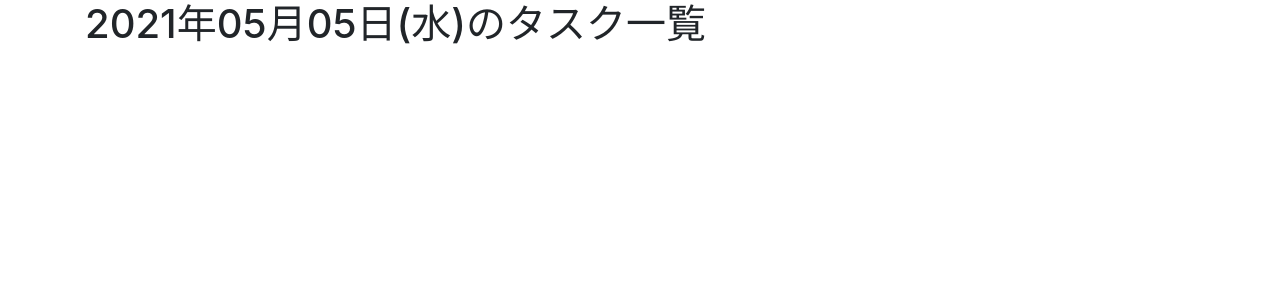
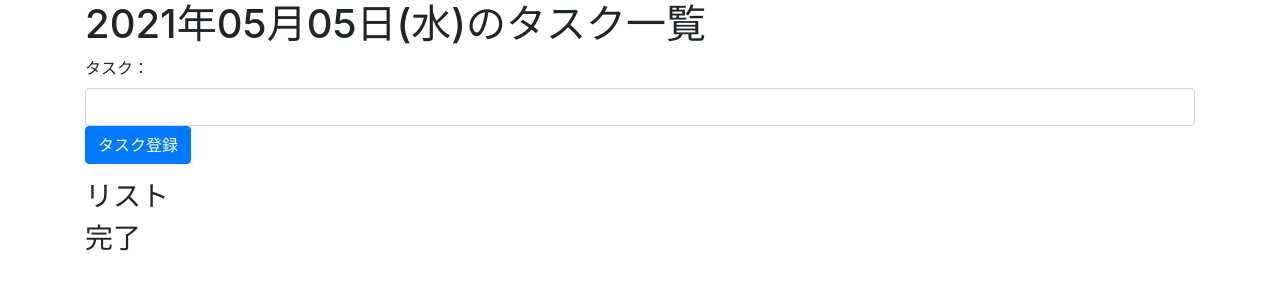
Before and after one commit to azufb/Hooks-Todo, a React (Create React App) app: page / in a window 1280 px wide. Shown: the top 300 px of the page. Built offline with nearby package versions, Linux system fonts and the light colour scheme.

Commit message:
タスクの登録・削除・完了

```diff
--- a/package.json
+++ b/package.json
@@ -11,6 +11,7 @@
     "react": "^17.0.2",
     "react-dom": "^17.0.2",
     "react-scripts": "4.0.3",
+    "redux": "^4.1.0",
     "web-vitals": "^1.1.1"
   },
   "scripts": {
--- a/src/App.js
+++ b/src/App.js
@@ -1,11 +1,29 @@
 import "bootstrap/dist/css/bootstrap.min.css";
 import TitleArea from "./component/TitleArea";
+import { useReducer} from "react";
+import reducer from "./reducer";
+import FormArea from "./component/FormArea";
+import TodoListArea from "./component/TodoListArea";
+import AppContext from "./contexts/AppContext";
+import CompletedTodos from "./component/CompletedTodos";
 
 const App = () => {
+  const initialState = {
+    todos: [],
+    completedTodos: []
+  }
+  const [state, dispatch] = useReducer(reducer, initialState);
+
   return (
-    <div className="container">
-      <TitleArea />
-    </div>
+    /* プロバイダーからvalueを渡す。*/
+    <AppContext.Provider value={{ state, dispatch }}>
+      <div className="container">
+        <TitleArea />
+        <FormArea />
+        <TodoListArea />
+        <CompletedTodos />
+      </div>
+    </AppContext.Provider>
   );
 }
 
--- /dev/null
+++ b/src/actions/index.js
@@ -0,0 +1,4 @@
+export const ADD_TODO = "ADD_TODO"
+export const DELETE_TODO = "DELETE_TODO";
+export const COMPLETED_TODO = "COMPLETED_TODO";
+export const NON_VISIBLE_TODO = "NON_VISIBLE_TODO";
--- /dev/null
+++ b/src/component/CompletedTodo.js
@@ -0,0 +1,7 @@
+const CompletedTodo = ({ completedTodo }) => {
+    return (
+        <a href="#" className="list-group-item list-group-item-action list-group-item-success">{completedTodo.content}</a>
+    )
+}
+
+export default CompletedTodo;
--- /dev/null
+++ b/src/component/CompletedTodos.js
@@ -0,0 +1,19 @@
+import { useContext } from "react";
+import AppContext from "../contexts/AppContext";
+import CompletedTodo from "./CompletedTodo";
+
+const CompletedTodos = () => {
+    const { state } = useContext(AppContext);
+    return (
+        <div>
+            <h3>完了</h3>
+            <div className="list-group">
+                {
+                    state.completedTodos.map((completedTodo, index) => <CompletedTodo key={index} completedTodo={completedTodo} />)
+                }
+            </div>
+        </div>
+    )
+}
+
+export default CompletedTodos;
--- /dev/null
+++ b/src/component/FormArea.js
@@ -0,0 +1,34 @@
+import { useContext, useState } from "react";
+import { ADD_TODO } from "../actions"
+import AppContext from "../contexts/AppContext";
+
+const FormArea = () => {
+    const { dispatch } = useContext(AppContext);
+    const [title, setTitle] = useState("");
+
+    const addTodo = e => {
+        e.preventDefault();
+
+        dispatch({
+          type: ADD_TODO,
+          title
+        });
+
+        // 追加されたら、入力フォーム内は空欄にする。
+        setTitle("");
+      }
+
+    return (
+        <form>
+          <div className="form-group">
+            <label htmlFor="formTodos">タスク：</label>
+            <input id="formTodos" className="form-control" value={title} onChange={(e) => setTitle(e.target.value)} />
+            <div>
+              <button type="button" className="btn btn-primary" onClick={addTodo}>タスク登録</button>
+            </div>
+          </div>
+        </form>
+    );
+}
+
+export default FormArea;
--- /dev/null
+++ b/src/component/Todo.js
@@ -0,0 +1,46 @@
+import React, { useContext, useEffect, useState } from "react";
+import { DELETE_TODO, COMPLETED_TODO, NON_VISIBLE_TODO } from "../actions";
+import AppContext from "../contexts/AppContext";
+
+const Todo = ({ todo }) => {
+    const { dispatch } = useContext(AppContext);
+    const [content, setContent] = useState("");
+    const title = todo.title;
+    const id = todo.id;
+
+    useEffect(() => {
+        setContent(title);
+    }, [title]);
+
+    const deleteTodo = () => {
+        dispatch({
+            type: DELETE_TODO,
+            id
+        });
+    }
+
+    const completeTodo = () => {
+        console.log(todo.title);
+        dispatch({
+            type: COMPLETED_TODO,
+            content
+        });
+
+        dispatch({
+            type: DELETE_TODO,
+            id
+        });
+
+        todo.title = "";
+    }
+
+    return (
+        <div>
+            <a href="#" className="list-group-item list-group-item-action">{todo.title}</a>
+            <button type="button" className="btn btn-danger" onClick={deleteTodo}>削除</button>
+            <button type="button" className="btn btn-success" onClick={completeTodo}>完了</button>
+        </div>
+    )
+}
+
+export default Todo;
--- /dev/null
+++ b/src/component/TodoListArea.js
@@ -0,0 +1,21 @@
+import { useContext } from "react";
+import AppContext from "../contexts/AppContext";
+import Todo from "./Todo"
+
+const TodoListArea = () => {
+    const { state } = useContext(AppContext);
+    //const [title, setTitle] = useState("");
+
+    return (
+        <div>
+            <h3>リスト</h3>
+            <div className="list-group">
+                {
+                    state.todos.map((todo, index) => (<Todo key={index} todo={todo} />))
+                }
+            </div>
+        </div>
+    );
+}
+
+export default TodoListArea;
--- /dev/null
+++ b/src/contexts/AppContext.js
@@ -0,0 +1,5 @@
+import { createContext } from "react";
+
+const AppContext = createContext();
+
+export default AppContext;
--- /dev/null
+++ b/src/reducer/completedTodos.js
@@ -0,0 +1,17 @@
+import { COMPLETED_TODO, NON_VISIBLE_TODO } from "../actions";
+
+const completedTodos = (state = [], action) => {
+    switch (action.type) {
+        case COMPLETED_TODO:
+            const completedTodo = {content: action.content}
+            //const length = state.length;
+            return [...state, { ...completedTodo}];
+
+        case NON_VISIBLE_TODO:
+            return state.filter(todo => todo.id !== action.id);
+        default:
+            return state;
+    }
+}
+
+export default completedTodos;
--- /dev/null
+++ b/src/reducer/index.js
@@ -0,0 +1,5 @@
+import { combineReducers } from "redux";
+import todos from "./todos";
+import completedTodos from "./completedTodos";
+
+export default combineReducers({ todos, completedTodos });
--- /dev/null
+++ b/src/reducer/todos.js
@@ -0,0 +1,29 @@
+import { ADD_TODO, DELETE_TODO } from "../actions";
+
+const todos = (state = [], action) => {
+    switch (action.type) {
+        case ADD_TODO:
+            // 追加するタスクを1つのオブジェクトにする。
+            const todo = {title: action.title}
+            // 区別するために、idを付与したいので、まずは、配列の長さを求める。
+            const length = state.length
+            /*
+            配列の長さが0、つまり、リストに何もなければ、1を付与。
+            配列の長さが0以外、つまり、すでにリストの中に何か入っている場合、インデックス番号が、配列の長さ-1の要素が持つidに、+1する。
+            */
+            const id = length === 0 ? 1 : state[length - 1].id + 1
+
+            // 元の配列＋追加されたタスクを表示させたい。
+            // 元の配列は、スプレッド構文で展開。
+            return [...state, { id, ...todo }];
+
+        case DELETE_TODO:
+            // 削除したいタスクのid(action.id)と一致しない(!==)タスクたちで新たに配列を作る。
+            return state.filter(todo => todo.id !== action.id);
+
+        default:
+            return state;
+    }
+}
+
+export default todos;
```
Also changed, not shown: 1 other file (tests, documents, lock files or other folders).
